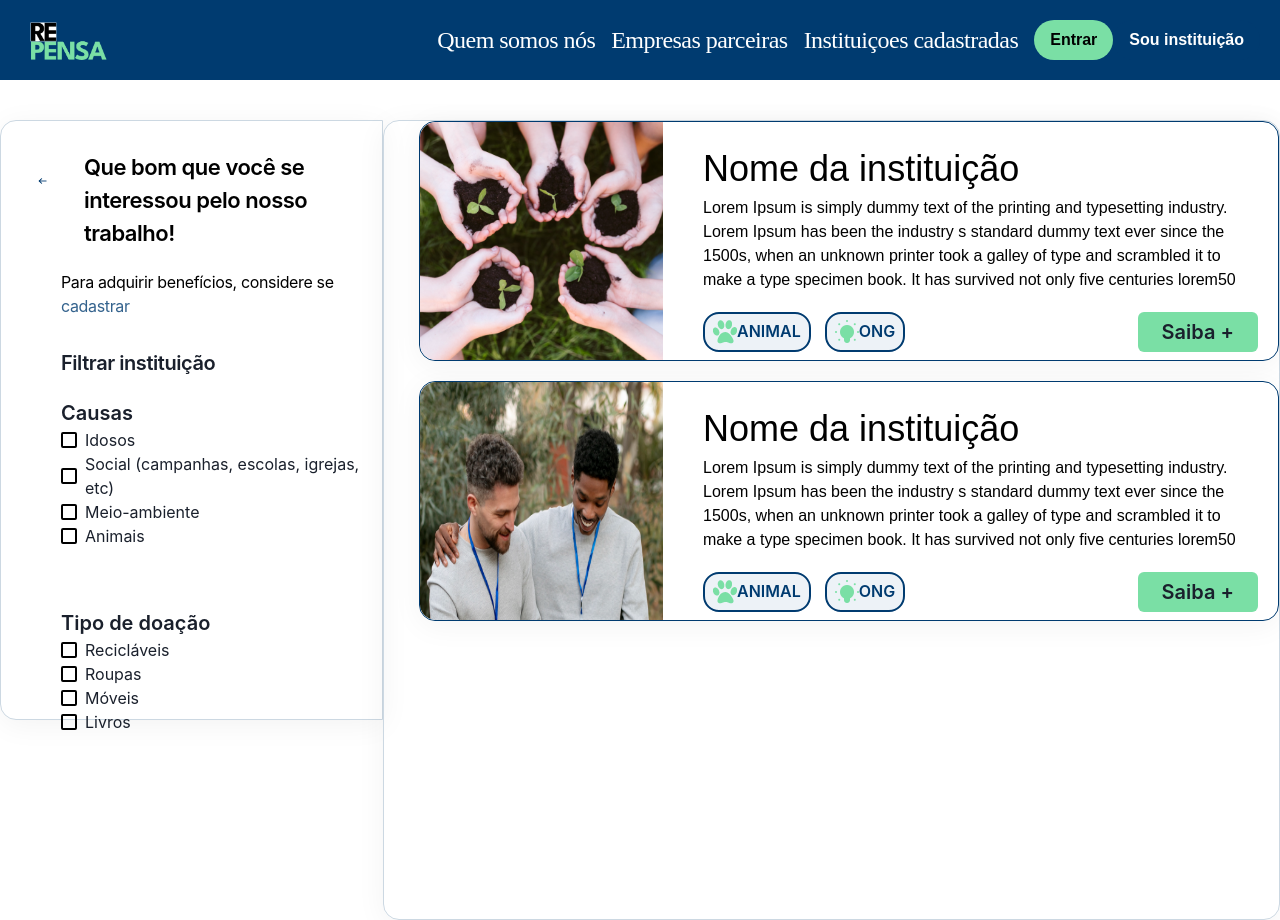
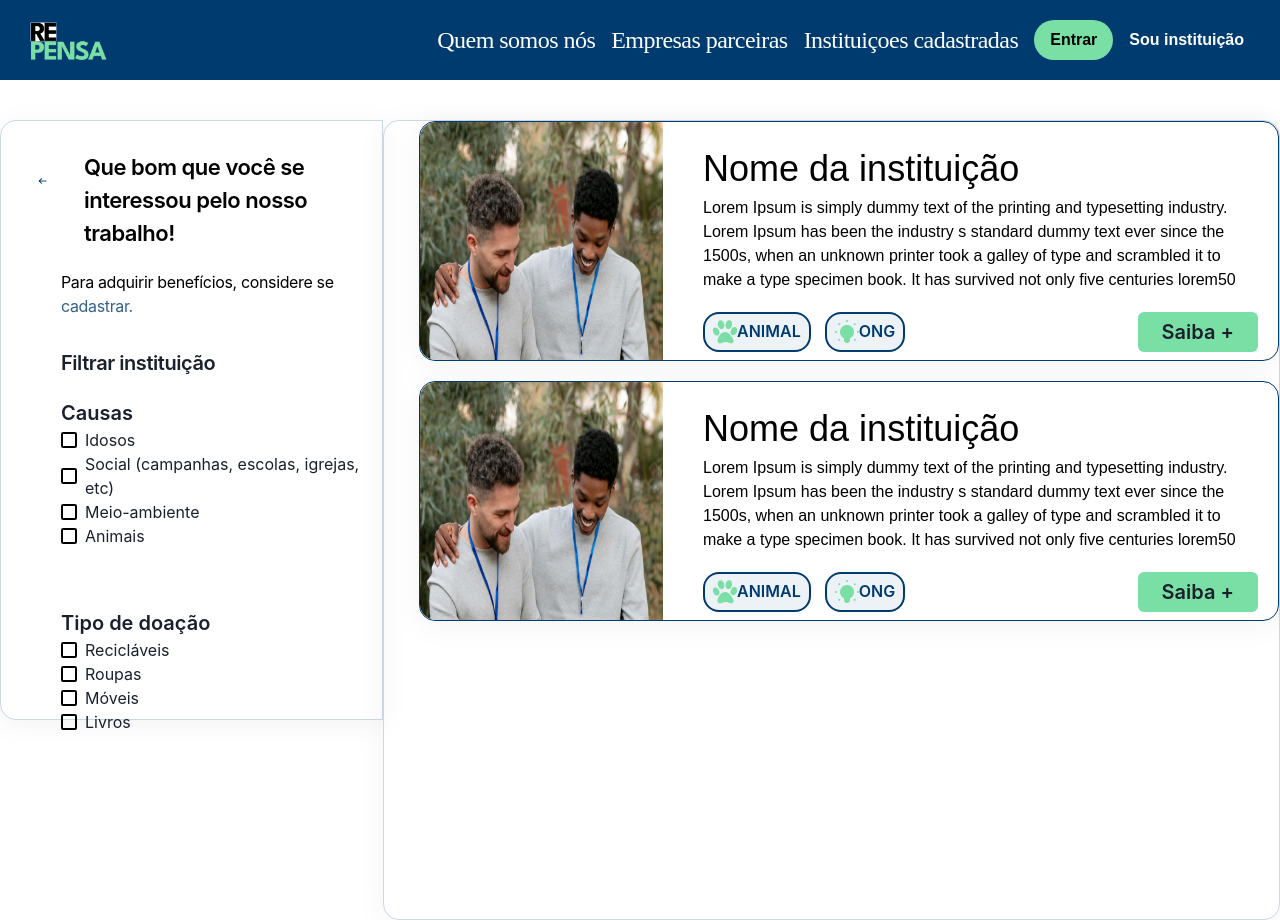
Before and after one commit to phedrohenriique/provi-hack-environment, a Next.js app: page /search in a window 1280 px wide. Built offline with nearby package versions, Linux system fonts and the light colour scheme.

Commit message:
some tests

```diff
--- a/src/components/SearchCard/index.js
+++ b/src/components/SearchCard/index.js
@@ -6,13 +6,14 @@ import {
 } from '@chakra-ui/react'
 import Link from 'next/link'
 import React from 'react'
-import { useState } from 'react'
+import { useState, useEffect } from 'react'
 import Image from "next/image"
 import left from '../../assets/left.png'
 
 
 export default function SearchCard(/* { title, description, institution, alt, btn1, btn1Text, btn2, btn2Text } */) {
-  const { filter, setFilter } = useState();
+
+
 
 
   return (
@@ -60,7 +61,7 @@ export default function SearchCard(/* { title, description, institution, alt, bt
             letterSpacing={'-0.022em'}
             color={'#000000'}
           >
-            Para adquirir benefícios, considere se <Text color={'#33628D'}><Link href={'/register'}>cadastrar</Link></Text>
+            Para adquirir benefícios, considere se <Text color={'#33628D'}><Link href={'/register'}>cadastrar.</Link></Text>
           </Text>
           <Box marginTop={'30px'}>
             <Text
@@ -88,7 +89,7 @@ export default function SearchCard(/* { title, description, institution, alt, bt
               display={'flex'}
               flexDirection={'column'}
             >
-              <Checkbox border='black'>Idosos</Checkbox>
+              <Checkbox border='black' >Idosos</Checkbox>
               <Checkbox border='black' >Social (campanhas, escolas, igrejas, etc)</Checkbox>
               <Checkbox border='black' >Meio-ambiente</Checkbox>
               <Checkbox border='black' >Animais</Checkbox>
--- a/src/pages/search/index.js
+++ b/src/pages/search/index.js
@@ -35,7 +35,7 @@ export default function InstitutionPage() {
 
         >
           <Box marginLeft={'35px'}>
-            <InstitutionCard title={title} description={description} institution={clover} alt={alt} btn1={dogGreen} btn1Text={'ANIMAL'} btn2={lightOn} btn2Text={'ONG'} />
+            <InstitutionCard title={title} description={description} institution={group} alt={alt} btn1={dogGreen} btn1Text={'ANIMAL'} btn2={lightOn} btn2Text={'ONG'} />
             <InstitutionCard title={title} description={description} institution={group} alt={alt} btn1={dogGreen} btn1Text={'ANIMAL'} btn2={lightOn} btn2Text={'ONG'} />
           </Box>
         </Box>
```
